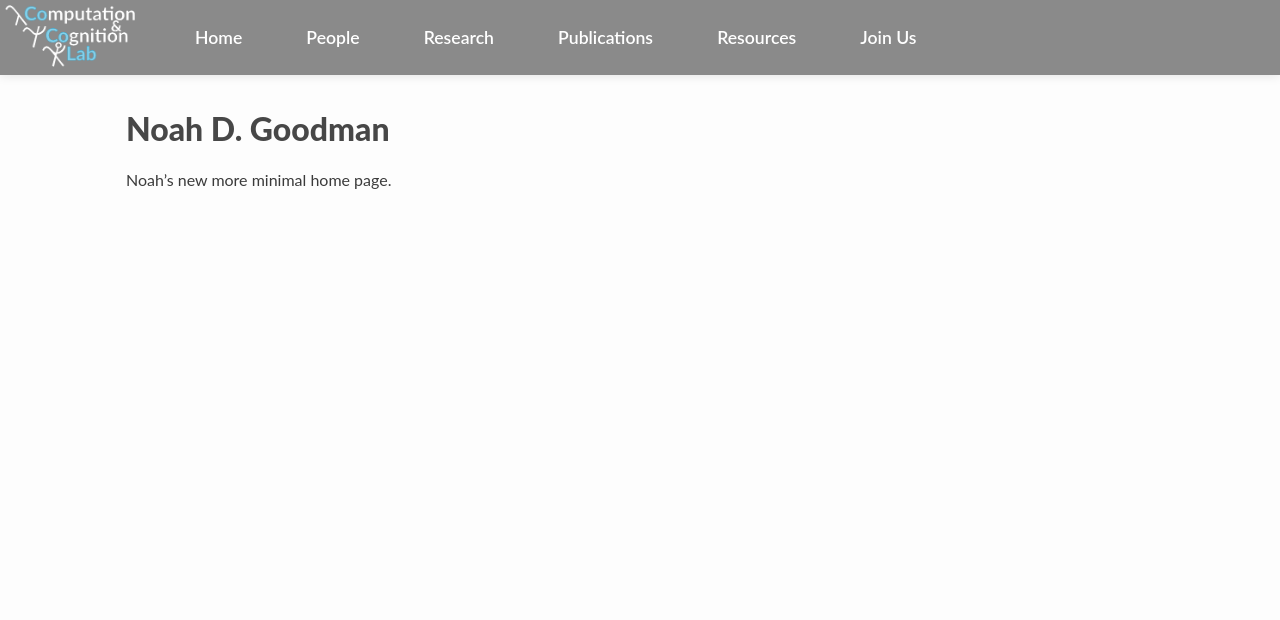
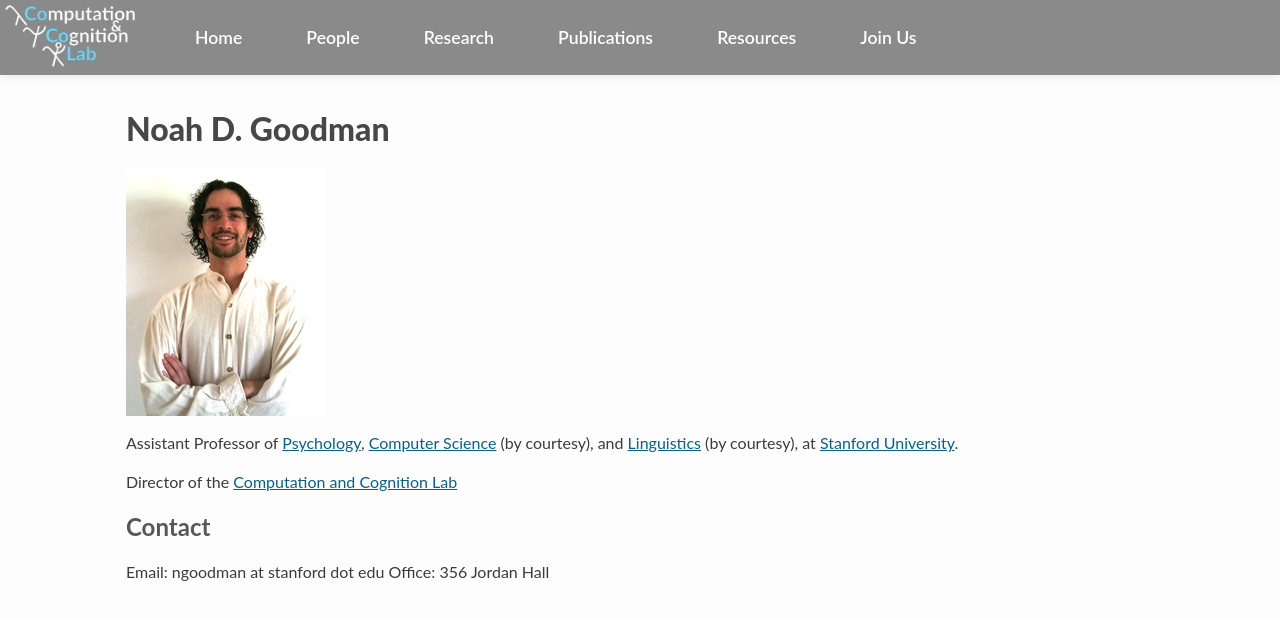
Before and after one commit to stanford-cocolab/cocolab.stanford.edu, a Jekyll site: the page built from ndg.md, in a window 1280 px wide. Shown: the top 620 px of the page. Built offline with Jekyll 4.4.1, drawn with Linux system fonts in a browser that asks for light colours; Markdown is read by kramdown in place of the engine named in the settings.

Commit message:
contnt for ndg.html

```diff
--- a/ndg.md
+++ b/ndg.md
@@ -5,4 +5,13 @@ layout: default
 
 # Noah D. Goodman
 
-Noah's new more minimal home page.
+![picture of Noah](/images/members/noah.jpg)
+
+Assistant Professor of [Psychology](https://www.stanford.edu/dept/psychology/), [Computer Science](http://www-cs.stanford.edu/) (by courtesy), and [Linguistics](http://linguistics.stanford.edu/) (by courtesy), at [Stanford University](http://stanford.edu).
+
+Director of the [Computation and Cognition Lab](http://cocolab.stanford.edu)
+
+## Contact
+
+Email: ngoodman at stanford dot edu
+Office: 356 Jordan Hall
```
